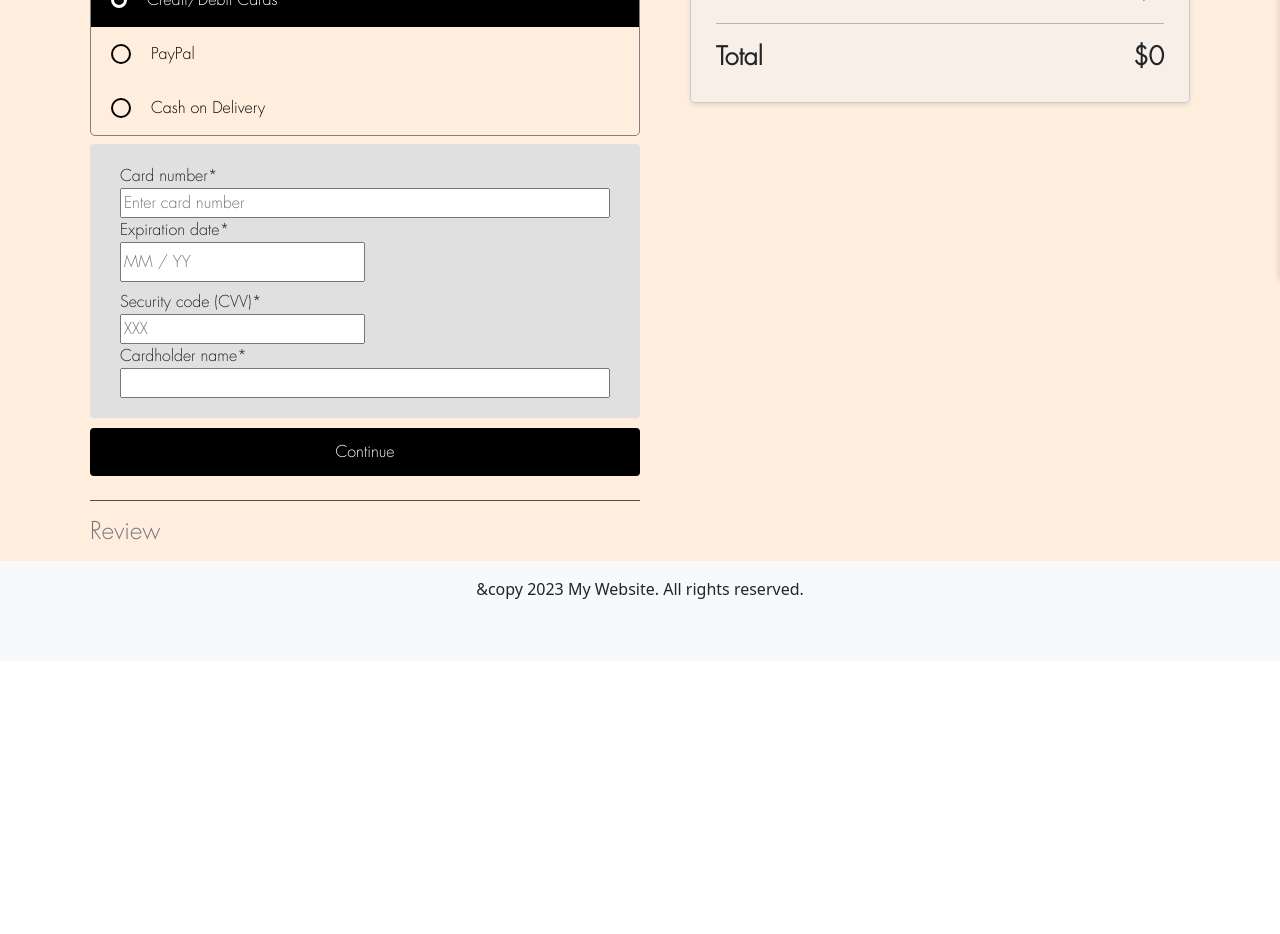
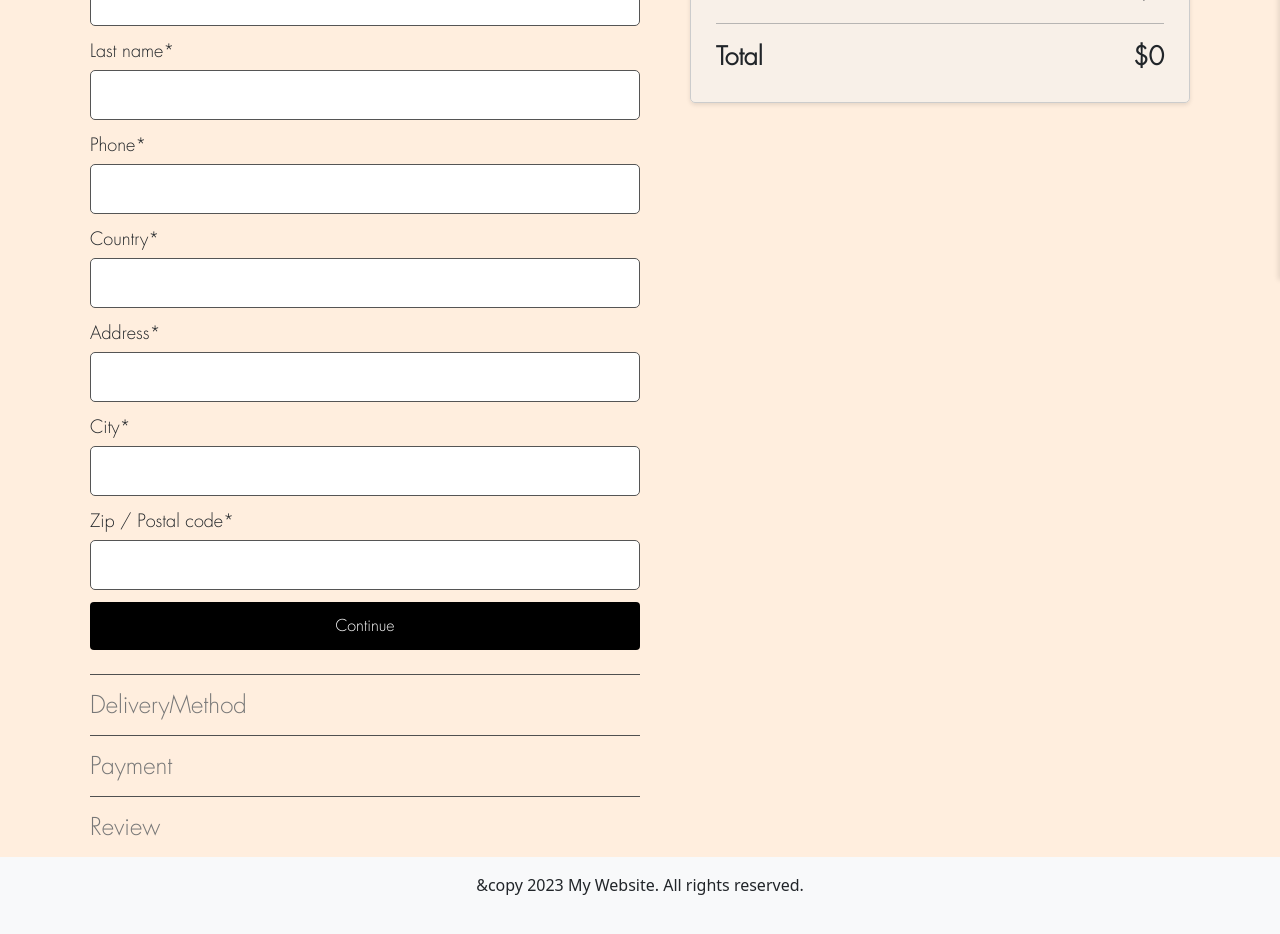
Before and after one commit to BossXiang/KickStart-Frontend, a React (Create React App) app: page /checkout in a window 1280 px wide. Shown: the part 520-1454 px from the top of the page. Before the commit the page ends 1181 px from the top, so only its background shows below. Built offline with nearby package versions, Linux system fonts and the light colour scheme; a web font is replaced by a local one.

Commit message:
Payment page with stripe

```diff
--- /dev/null
+++ b/src/components/CheckoutForm.jsx
@@ -0,0 +1,45 @@
+import React, { useState } from 'react';
+import { useStripe, useElements } from '@stripe/react-stripe-js';
+import { PaymentElement } from '@stripe/react-stripe-js';
+import '../styles/Payment.scss'
+
+const CheckoutForm = ({submitHandle}) => {
+  const stripe = useStripe()
+  const elements = useElements()
+
+  const [ isProcessing, setIsProcessing ] = useState(false)
+
+  const handleSubmit = async (e) => {
+    e.preventDefault()
+
+    if (!stripe || !elements) {
+      return;
+    }
+
+    setIsProcessing(true);
+
+    const { error, paymentIntent } = await stripe.confirmPayment({
+      elements,
+      confirmParams: {
+        return_url: "http://localhost:3000",
+      },
+      redirect: "if_required"
+    })
+
+    submitHandle(error, paymentIntent)
+    setIsProcessing(false);
+  }
+
+  return (
+    <form onSubmit={handleSubmit}>
+      <PaymentElement />
+      <button className="continueBtn mt12p" disabled={!stripe || isProcessing}>
+        <span id="button-text">
+          { isProcessing ? "Processing..." : "Pay now" }
+        </span>
+      </button>
+    </form>
+  );
+};
+
+export default CheckoutForm;
--- a/src/components/Payment.jsx
+++ b/src/components/Payment.jsx
@@ -1,18 +1,95 @@
-import { useEffect, useState } from "react";
-import { loadStripe } from "@stripe/stripe-js";
+import React, { useEffect, useState } from 'react';
+import PropTypes from 'prop-types';
+import { Elements } from '@stripe/react-stripe-js';
+import { loadStripe } from '@stripe/stripe-js';
+import { stripeConfig, stripeCreatePaymentIntent } from '../plugins/api/api_service.ts'
+import CheckoutForm from './CheckoutForm.jsx';
+import RadioSelector from './RadioSelector.jsx';
 
-const Payment = () => {
-  const [stripePromise, setStripePromimse] = useState(null)
+const Payment = ({ submitHandle, totalCost = 0 }) => {
+  Payment.propTypes = {
+    totalCost: PropTypes.number.isRequired, // Adjust the type as needed
+  };
+
+  const paymentOptions = ["Credit/Debit Cards", "PayPal", "Cash on Delivery"]
+  const [selectedPayment, setSelectedPayment] = useState("Credit/Debit Cards")
+
+  // Config -> set up
+  const [stripePromise, setStripePromise] = useState(null)
+  const [clientSecret, setClientSecret] = useState("")
+
+  const CreditCard = () => {
+    const handleSubmit = (error, paymentIntent) => {
+      if (error) {
+        alert(error.message)
+      } else if (paymentIntent && paymentIntent.status === "succeeded") {
+        // setMessage("Payment status: " + paymentIntent.status + "!!")
+        submitHandle(null)
+      } else {
+        alert("Unexpected state")
+      }
+    }
+
+    return <div className='creditCard'>
+      { stripePromise && clientSecret && (
+        <Elements stripe={ stripePromise } options={{ clientSecret }}>
+          <CheckoutForm submitHandle={handleSubmit}/>
+        </Elements>
+      )}
+    </div>
+  }
+
+  const PayPal = () => {
+    return (
+      <>
+        <div className='paypalContainer'>
+          <label>Once you click to proceed, you will be redirected to PayPal</label>
+        </div>
+        <button className="continueBtn" type="button" onClick={(e) => submitHandle(null)}>Continue</button>
+      </>
+    )
+  }
+
+  const Cash = () => {
+    return (
+      <>
+        <div className='cashContainer'>
+          <label>Please pay on the delivery</label>
+        </div>
+        <button className="continueBtn" type="button" onClick={(e) => submitHandle(null)}>Continue</button>
+      </>
+
+    )
+  }
+
+  async function getConfig() {
+    const { publishableKey } = await stripeConfig()
+    setStripePromise(loadStripe(publishableKey))
+  };
+
+  async function getPaymentIntent(cost) {
+    const data = await stripeCreatePaymentIntent(cost)
+    const { clientSecret } = data
+    setClientSecret(clientSecret)
+  };
 
   useEffect(() => {
+    getConfig()
+  }, [])
 
-  }, [])
+  useEffect(() => {
+    if (totalCost !== 0) getPaymentIntent(totalCost)
+  }, [totalCost])
 
   return (
     <div>
-      <h1>Payment</h1>
+      <h2>Payment</h2>
+      <RadioSelector setOption={setSelectedPayment} selectedOption={selectedPayment} options={paymentOptions}/>
+      { selectedPayment === "Credit/Debit Cards" ? <CreditCard /> : <div/> }
+      { selectedPayment === "PayPal" ? <PayPal /> : <div/> }
+      { selectedPayment === "Cash on Delivery" ? <Cash /> : <div/> }
+    </div>
+  );
+};
 
-    </div>
-  )
-}
-export default Payment
+export default Payment;
--- a/src/pages/Checkout.jsx
+++ b/src/pages/Checkout.jsx
@@ -2,10 +2,10 @@ import React, { useState } from 'react'
 import Header from '../components/Header'
 import Footer from '../components/Footer'
 import RadioSelector from '../components/RadioSelector'
-import CreditCard from '../components/CreditCard'
 import { useCart } from '../contexts/CartContext'
 import '../styles/Checkout.scss'
 import {ValidateEmail} from '../utils/helper.js'
+import Payment from '../components/Payment'
 
 const DeliveryDetail = ({ submitHandle }) => {
   const [email, setEmail] = useState('')
@@ -68,37 +68,36 @@ const DeliveryMethod = ({ submitHandle }) => {
   )
 }
 
-const Payment = ({ submitHandle }) => {
-  const paymentOptions = ["Credit/Debit Cards", "PayPal", "Cash on Delivery"]
-  const [selectedPayment, setSelectedPayment] = useState("Credit/Debit Cards")
+// const PaymentMethods = ({ submitHandle }) => {
+//   const paymentOptions = ["Credit/Debit Cards", "PayPal", "Cash on Delivery"]
+//   const [selectedPayment, setSelectedPayment] = useState("Credit/Debit Cards")
 
-  const PayPal = () => {
-    return (
-      <div className='paypalContainer'>
-        <label>Once you click to proceed, you will be redirected to PayPal</label>
-      </div>
-    )
-  }
+//   const PayPal = () => {
+//     return (
+//       <div className='paypalContainer'>
+//         <label>Once you click to proceed, you will be redirected to PayPal</label>
+//       </div>
+//     )
+//   }
 
-  const Cash = () => {
-    return (
-      <div className='cashContainer'>
-        <label>Please pay on the delivery</label>
-      </div>
-    )
-  }
-
-  return (
-    <div>
-      <h2>Payment</h2>
-      <RadioSelector setOption={setSelectedPayment} selectedOption={selectedPayment} options={paymentOptions}/>
-      { selectedPayment === "Credit/Debit Cards" ? <CreditCard /> : <div/> }
-      { selectedPayment === "PayPal" ? <PayPal /> : <div/> }
-      { selectedPayment === "Cash on Delivery" ? <Cash /> : <div/> }
-      <button className="continueBtn" type="button" onClick={(e) => submitHandle(null)}>Continue</button>
-    </div>
-  )
-}
+//   const Cash = () => {
+//     return (
+//       <div className='cashContainer'>
+//         <label>Please pay on the delivery</label>
+//       </div>
+//     )
+//   }
+//   return (
+//     <div>
+//       <h2>Payment</h2>
+//       <RadioSelector setOption={setSelectedPayment} selectedOption={selectedPayment} options={paymentOptions}/>
+//       { selectedPayment === "Credit/Debit Cards" ? <Payment /> : <div/> }
+//       { selectedPayment === "PayPal" ? <PayPal /> : <div/> }
+//       { selectedPayment === "Cash on Delivery" ? <Cash /> : <div/> }
+//       <button className="continueBtn" type="button" onClick={(e) => submitHandle(null)}>Continue</button>
+//     </div>
+//   )
+// }
 
 const Review = ({ submitHandle }) => {
   return (
@@ -131,8 +130,8 @@ const Checkout = () => {
   const cartTotal = cartItems.reduce((total, item) => {
     return total + item.price * item.quantity
   }, 0)
-  // const [status, setStatus] = useState("DeliveryDetail")
-  const [status, setStatus] = useState("Payment")
+  // const [status, setStatus] = useState("Payment")
+  const [status, setStatus] = useState("DeliveryDetail")
   const [editableProcedures, setEditableProcedures] = useState(["DeliveryDetail"])
 
   function curatedProcedure(procedureTitle) {
@@ -200,7 +199,7 @@ const Checkout = () => {
           <div className="separator"></div>
           { status === "DeliveryMethod" ? <DeliveryMethod submitHandle={handleSubmit} /> : <ProcedureTitle title={"DeliveryMethod"} /> }
           <div className="separator"></div>
-          { status === "Payment" ? <Payment submitHandle={handleSubmit} /> : <ProcedureTitle title={"Payment"} /> }
+          { status === "Payment" ? <Payment submitHandle={handleSubmit} totalCost={cartTotal} /> : <ProcedureTitle title={"Payment"} /> }
           <div className="separator"></div>
           { status === "Review" ? <Review submitHandle={handleSubmit} /> : <ProcedureTitle title={"Review"} /> }
         </div>
--- a/src/plugins/api/api_service.ts
+++ b/src/plugins/api/api_service.ts
@@ -53,3 +53,12 @@ export const updateOrder = (id: number, data: any) => {
 export const deleteOrder = (id: number) => {
   return apiService('DELETE',`/api/v1/order/${id}`,{});
 };
+
+// Stripe
+export const stripeConfig = () => {
+  return apiService('GET',`/api/v1/payment/config`,{});
+};
+
+export const stripeCreatePaymentIntent = (amount: number) => {
+  return apiService('POST',`/api/v1/payment/create-payment-intent`,{ amount: amount});
+};
--- /dev/null
+++ b/src/styles/Payment.scss
@@ -0,0 +1,4 @@
+
+.mt12p {
+  margin-top: 12px;
+}
```
